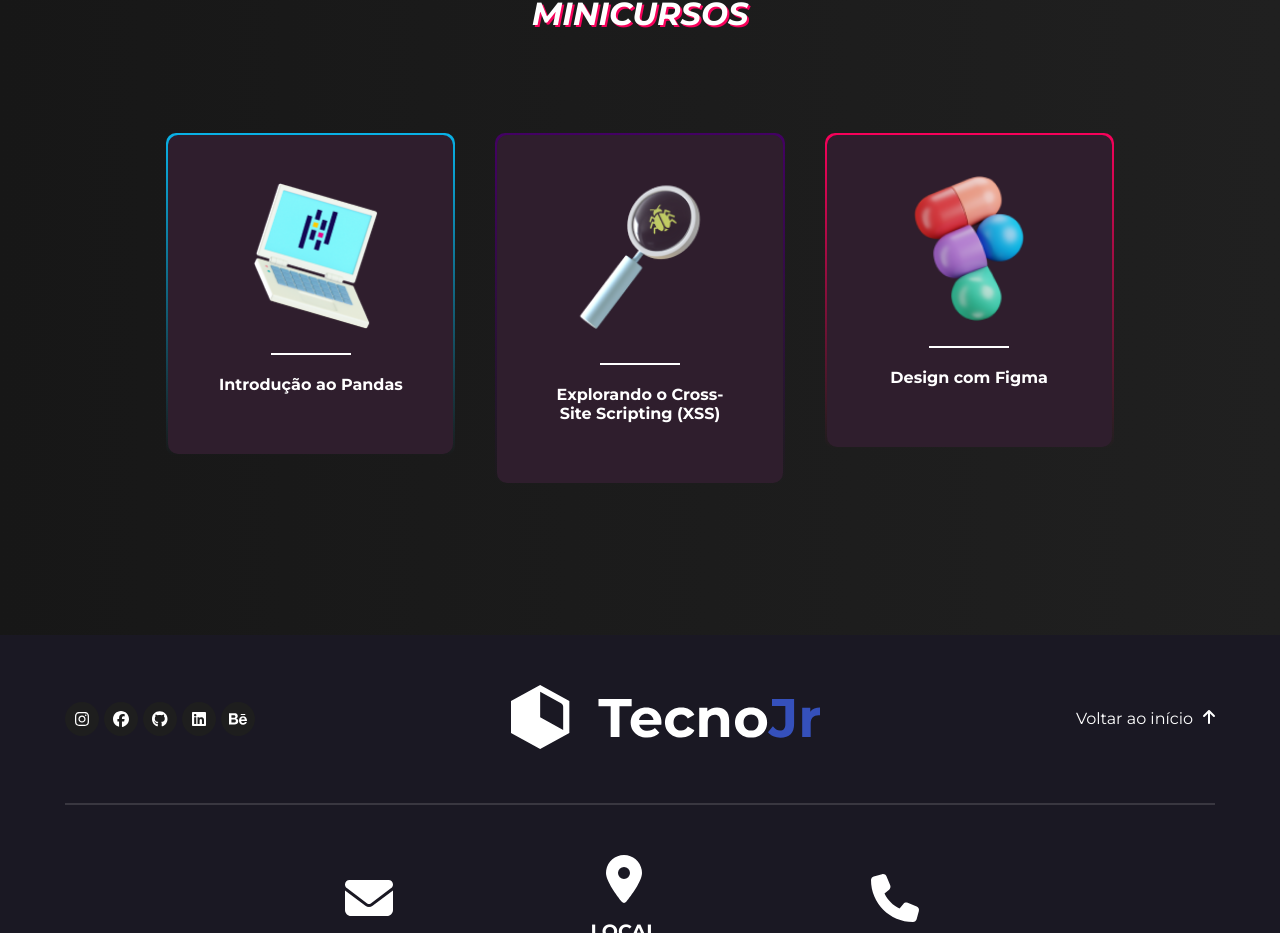
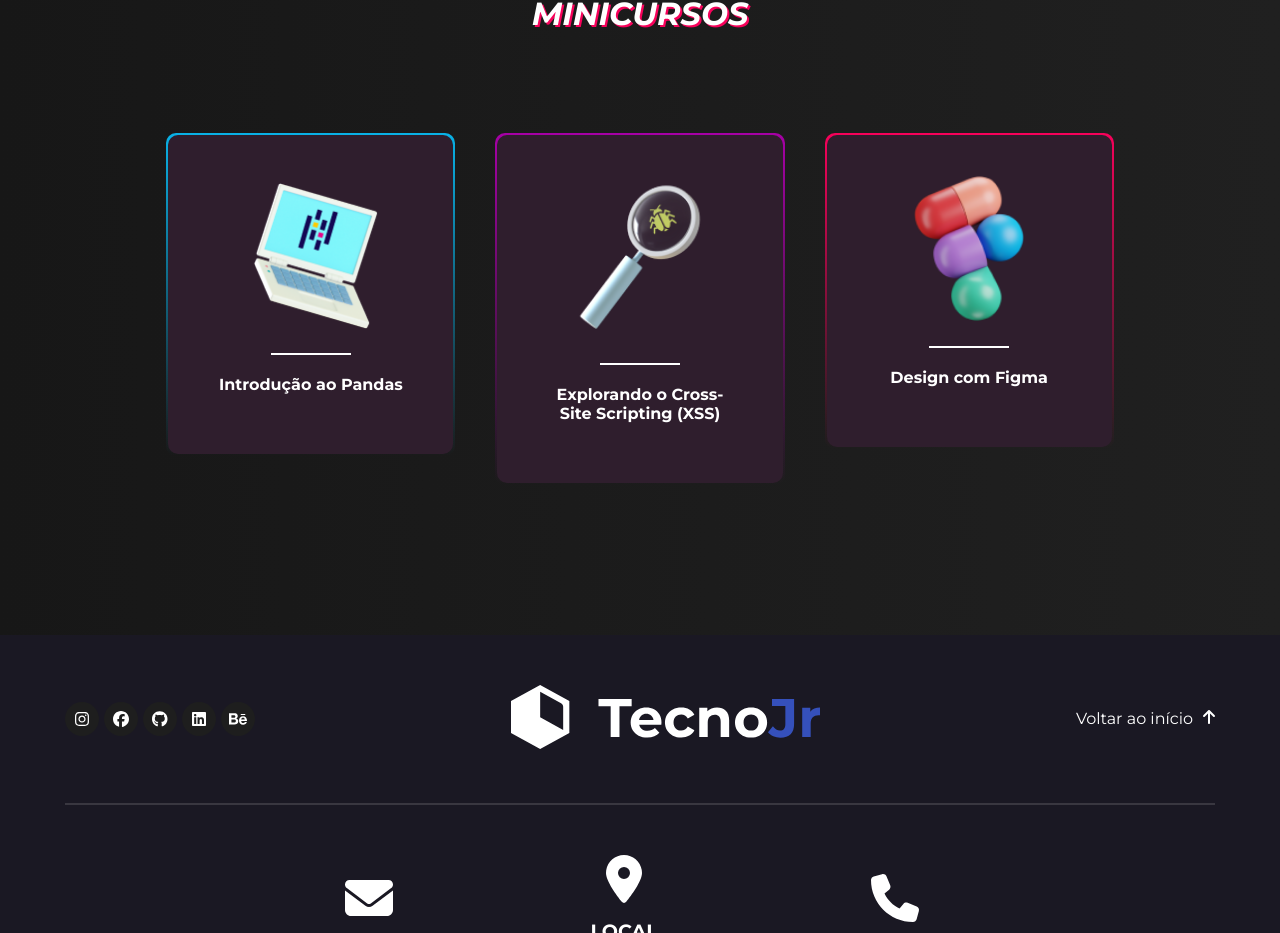
Before and after one commit to igorroc/tecnoweek, a React (Vite) app: page /home in a window 1280 px wide. Shown: the part 2434-3367 px from the top of the page. Built offline with nearby package versions, Linux system fonts and the light colour scheme.

Commit message:
[style]: Clear purple color

```diff
--- a/src/components/CardCourse.tsx
+++ b/src/components/CardCourse.tsx
@@ -12,7 +12,7 @@ const Card = styled("div", {
 		transition: "background-size 300ms ease",
 
 		"&.roxo": {
-			background: "linear-gradient(#430163, #09B1E600, #430163)",
+			background: "linear-gradient(#a600a6, #09B1E600, #a600a6)",
 			backgroundSize: "100% 200%",
 		},
 
```
